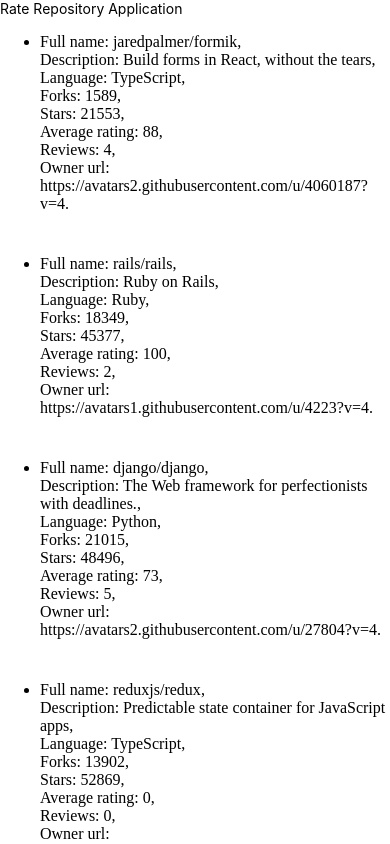
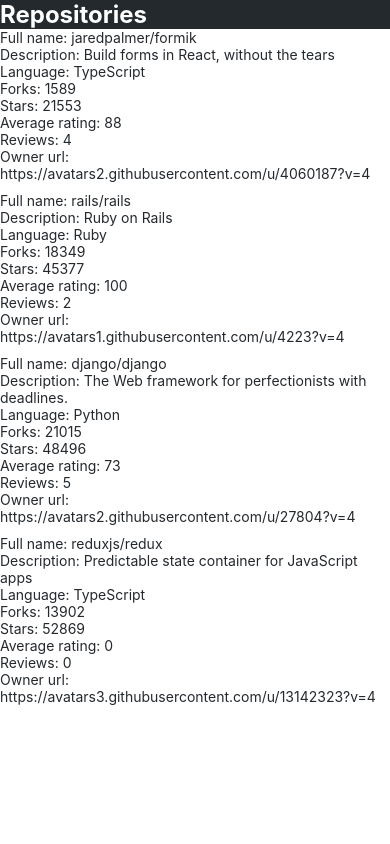
Before and after one commit to rhysmitchell/rate-repository-app, a React Native app: screen / in a window 390 px wide. Built offline with nearby package versions, Linux system fonts and the light colour scheme.

Commit message:
Exercise 10.4: the app bar

```diff
--- /dev/null
+++ b/src/components/AppBar.jsx
@@ -0,0 +1,20 @@
+import React from 'react';
+import { View, StyleSheet } from 'react-native';
+import Constants from 'expo-constants';
+import AppBarTab from './AppBarTab';
+import theme from '../theme';
+
+const styles = StyleSheet.create({
+    container: {
+        paddingTop: Constants.statusBarHeight,
+        backgroundColor: theme.colorScheme.dark,
+    },
+});
+
+const AppBar = () => (
+    <View style={styles.container}>
+        <AppBarTab text="Repositories" onPress={() => console.log(`press!`)} />
+    </View>
+);
+
+export default AppBar;
--- /dev/null
+++ b/src/components/AppBarTab.jsx
@@ -0,0 +1,24 @@
+import React from 'react';
+import { TouchableWithoutFeedback, StyleSheet } from 'react-native';
+import Text from './Text';
+
+const styles = StyleSheet.create({
+    container: {
+        padding: 20,
+    },
+    text: {
+        color: '#fff',
+        fontSize: 24,
+        fontWeight: '700',
+    },
+});
+
+const Tab = ({ text, onPress }) => (
+    <TouchableWithoutFeedback style={styles.container} onPress={onPress}>
+        <Text style={styles.text}>
+            {text}
+        </Text>
+    </TouchableWithoutFeedback>
+);
+
+export default Tab;
--- a/src/components/Main.jsx
+++ b/src/components/Main.jsx
@@ -1,7 +1,8 @@
 import React from 'react';
 import Constants from 'expo-constants';
-import { Text, StyleSheet, View } from 'react-native';
+import { StyleSheet, View } from 'react-native';
 import RepositoryList from './RepositoryList';
+import AppBar from './AppBar';
 
 const styles = StyleSheet.create({
   container: {
@@ -14,7 +15,7 @@
 const Main = () => {
   return (
     <View style={styles.container}>
-      <Text>Rate Repository Application</Text>
+      <AppBar />
       <RepositoryList />
     </View>
   );
--- a/src/components/RepositoryItem.jsx
+++ b/src/components/RepositoryItem.jsx
@@ -1,18 +1,18 @@
 import React from 'react';
+import Text from './Text';
 
-const RepositoryItem = ({item}) => {
-    // repository's full name, description, language, number of forks, number of stars, rating average and number of reviews
+const RepositoryItem = ({ item }) => {
     return (
-        <li key={item.id}>
-            Full name: {item.fullName}, <br/>
-            Description: {item.description}, <br/>
-            Language: {item.language}, <br/>
-            Forks: {item.forksCount}, <br/>
-            Stars: {item.stargazersCount}, <br/>
-            Average rating: {item.ratingAverage}, <br/>
-            Reviews: {item.reviewCount}, <br/>
-            Owner url: {item.ownerAvatarUrl}.
-        </li>
+        <>
+            <Text>Full name: {item.fullName}</Text>
+            <Text>Description: {item.description}</Text>
+            <Text>Language: {item.language}</Text>
+            <Text>Forks: {item.forksCount}</Text>
+            <Text>Stars: {item.stargazersCount}</Text>
+            <Text>Average rating: {item.ratingAverage}</Text>
+            <Text>Reviews: {item.reviewCount}</Text>
+            <Text>Owner url: {item.ownerAvatarUrl}</Text>
+        </>
     );
 };
 
--- a/src/components/RepositoryList.jsx
+++ b/src/components/RepositoryList.jsx
@@ -63,7 +63,7 @@
     <FlatList
       data={repositories}
       ItemSeparatorComponent={ItemSeparator}
-      renderItem={({item}) => <ul><RepositoryItem item={item}/></ul>}
+      renderItem={({item}) => <RepositoryItem item={item}/>}
     />
   );
 };
--- /dev/null
+++ b/src/components/Text.jsx
@@ -0,0 +1,40 @@
+import React from 'react';
+import { Text as NativeText, StyleSheet } from 'react-native';
+
+import theme from '../theme';
+
+const styles = StyleSheet.create({
+  text: {
+    color: theme.colors.textPrimary,
+    fontSize: theme.fontSizes.body,
+    fontFamily: theme.fonts.main,
+    fontWeight: theme.fontWeights.normal,
+  },
+  colorTextSecondary: {
+    color: theme.colors.textSecondary,
+  },
+  colorPrimary: {
+    color: theme.colors.primary,
+  },
+  fontSizeSubheading: {
+    fontSize: theme.fontSizes.subheading,
+  },
+  fontWeightBold: {
+    fontWeight: theme.fontWeights.bold,
+  },
+});
+
+const Text = ({ color, fontSize, fontWeight, style, ...props }) => {
+  const textStyle = [
+    styles.text,
+    color === 'textSecondary' && styles.colorTextSecondary,
+    color === 'primary' && styles.colorPrimary,
+    fontSize === 'subheading' && styles.fontSizeSubheading,
+    fontWeight === 'bold' && styles.fontWeightBold,
+    style,
+  ];
+
+  return <NativeText style={textStyle} {...props} />;
+};
+
+export default Text;
--- /dev/null
+++ b/src/theme.js
@@ -0,0 +1,25 @@
+const theme = {
+  colorScheme: {
+    dark: '#24292e',
+    light: '#fffffff'
+  },
+  colors: {
+    textPrimary: '#24292e',
+    textSecondary: '#586069',
+    primary: '#0366d6',
+  },
+  fontSizes: {
+    body: 14,
+    subheading: 16,
+    heading: 18,
+  },
+  fonts: {
+    main: 'System',
+  },
+  fontWeights: {
+    normal: '400',
+    bold: '700',
+  },
+};
+
+export default theme;
```
